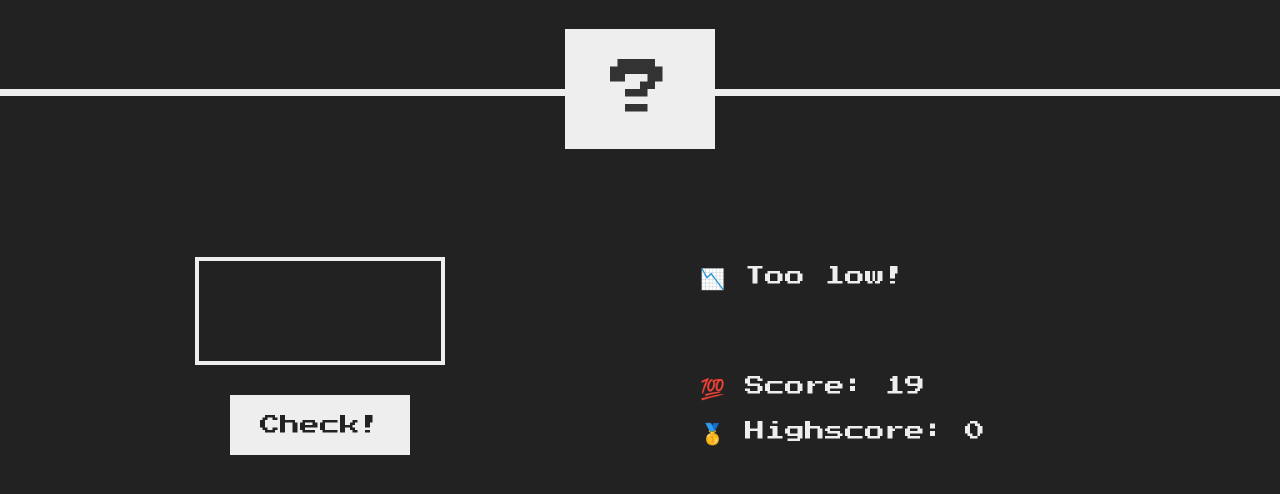
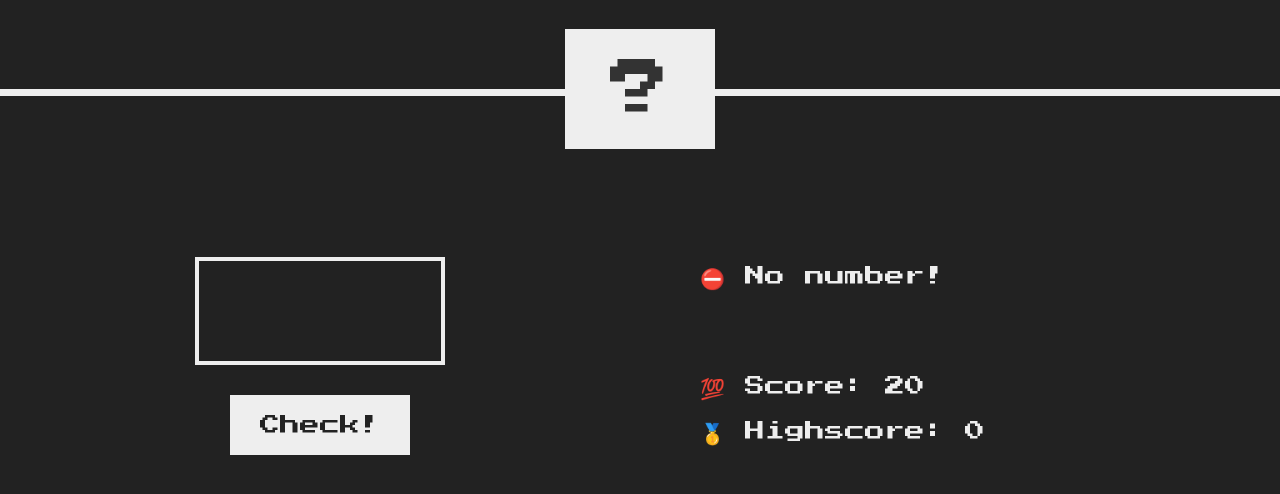
Before and after one commit to Quiddlee/Guess-My-Number, a plain HTML site: page index.html in a window 1280 px wide. Both pictures are taken after a click on the button "Check!". Shown: the part 184-678 px from the top of the page. Drawn offline with Linux system fonts and the light colour scheme.

Commit message:
fix: fix input without number handling

```diff
--- a/app.js
+++ b/app.js
@@ -12,6 +12,7 @@ document.addEventListener('DOMContentLoaded', () => {
   const highScore = highScoreElem.firstElementChild;
   let score = +scoreElem.textContent;
   let guessedNum;
+  let timeoutID;
 
   if (localStorage.getItem('highScore')) {
     highScore.textContent = localStorage.getItem('highScore');
@@ -29,6 +30,13 @@ document.addEventListener('DOMContentLoaded', () => {
 
   guessBtn.addEventListener('click', () => {
     const userVal = +userInput.value;
+    clearTimeout(timeoutID);
+
+    if (!userVal) {
+      timeoutID = setTimeout(() => message.textContent = 'Start guessing...',
+                             3000);
+      return message.textContent = '⛔ No number!';
+    }
 
     if (guessedNum === userVal) {
       body.style.backgroundColor = '#60b347';
```
Also changed, not shown: style.css (indentation only).
